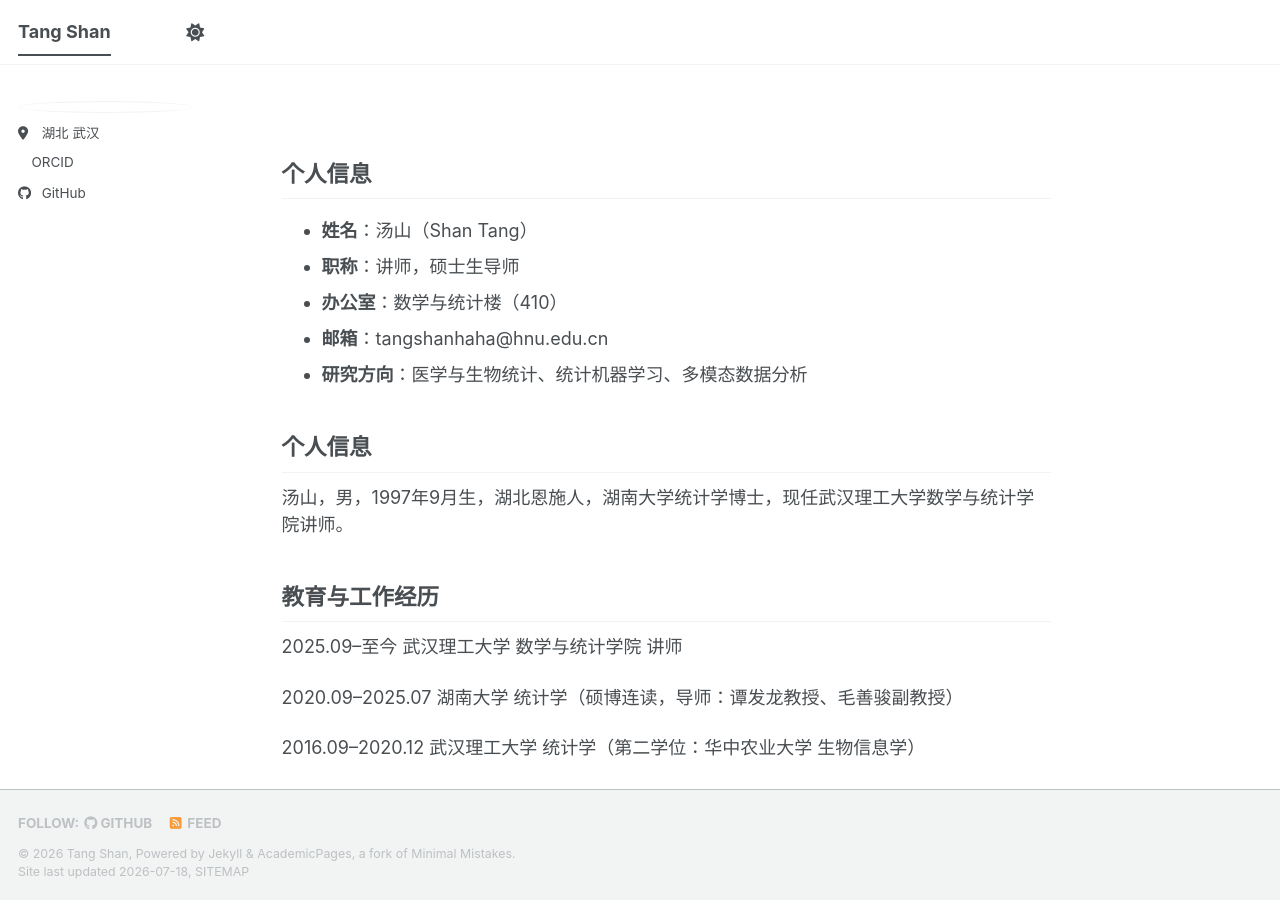
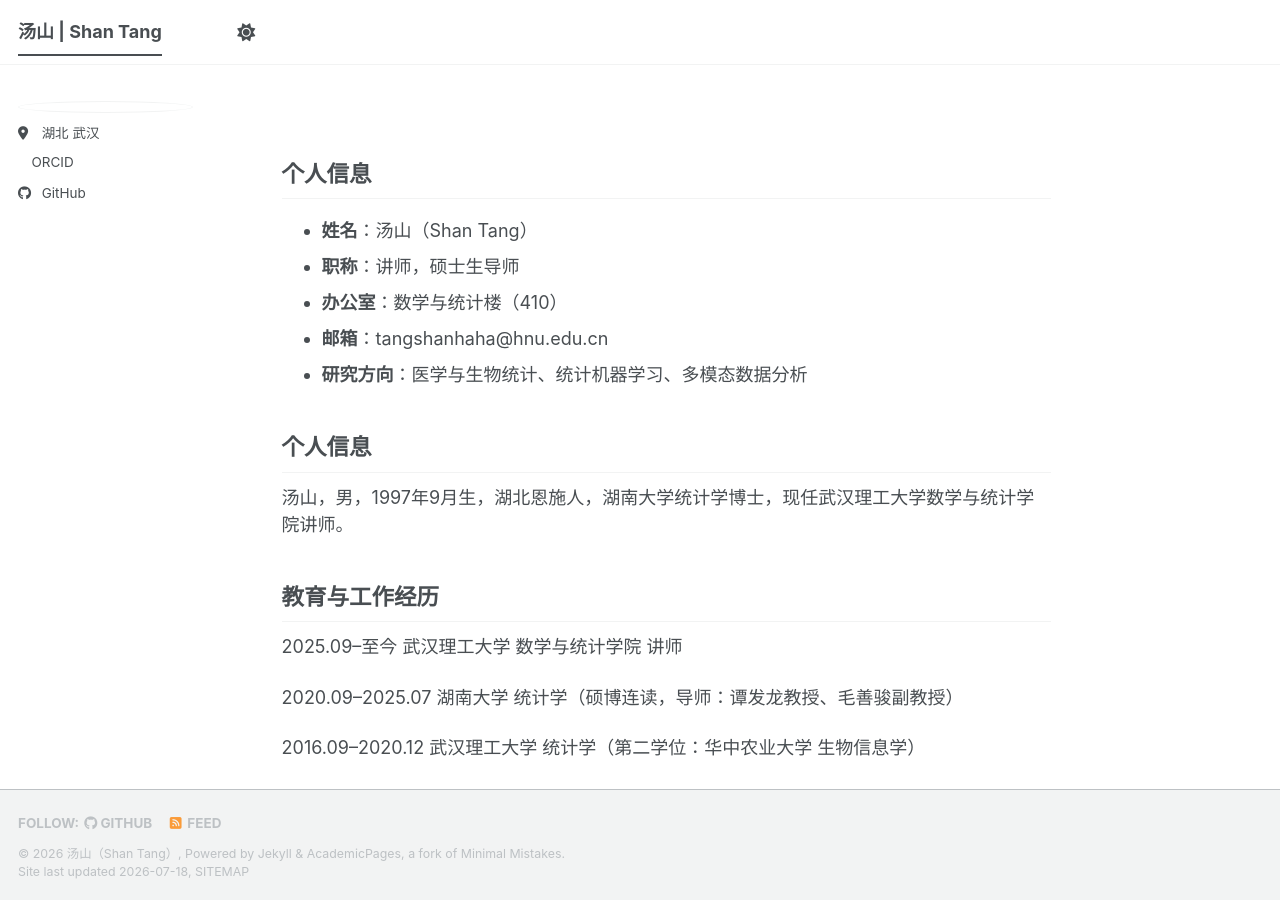
Before and after one commit to tsnm1/tsnm1.github.io, a Jekyll site: the page built from _pages/about.md, in a window 1280 px wide and 900 px high. Built offline with Jekyll 4.4.1, drawn with Linux system fonts in a browser that asks for light colours; a style sheet for code colours, icons or effects is not loaded.

Commit message:
Update _config.yml

```diff
--- a/_config.yml
+++ b/_config.yml
@@ -9,14 +9,14 @@
 # Basic Site Settings
 locale                   : "en-US"
 site_theme               : "default" # The available themes options are "default", "air", "sunrise", "mint", "dirt" and "contrast"
-title                    : "Tang Shan"
+title                    : "汤山 | Shan Tang"
 title_separator          : "-"
-name                     : &name "Tang Shan"
+name                     : &name "汤山（Shan Tang）"
 description              : &description "Academic website"   # Update this with a general description of your site, this is the default if not overridden by a page
 url                      : https://tsnm1.github.io # The base hostname & protocol for your site e.g. "https://[your GitHub username].github.io",
                                                            # or if you already have some other page hosted on Github then use "https://[your GitHub username].github.io/[Your Repo Name]"
 baseurl                  : "" # the subpath of your site, e.g. "/blog"
-repository               : "academicpages/academicpages.github.io"
+repository               : "tsnm1/tsnm1.github.io"
 
 # Site Author - The following control what appear as part of the author content on the side bar.
 #               If a field is blank the icon and link will not appear, otherwise it will be shown.
@@ -51,7 +51,7 @@ author:
   bitbucket        : # Username - Update with your username on the site
   codepen          : # Username
   dribbble         : # Username
-  github           : "https://github.com/tsnm1"
+  github           : "tsnm1"
   kaggle           : # Username
   stackoverflow    : # User number or user number and name (i.e., use "1" or "1/jeff-atwood")
 
```
